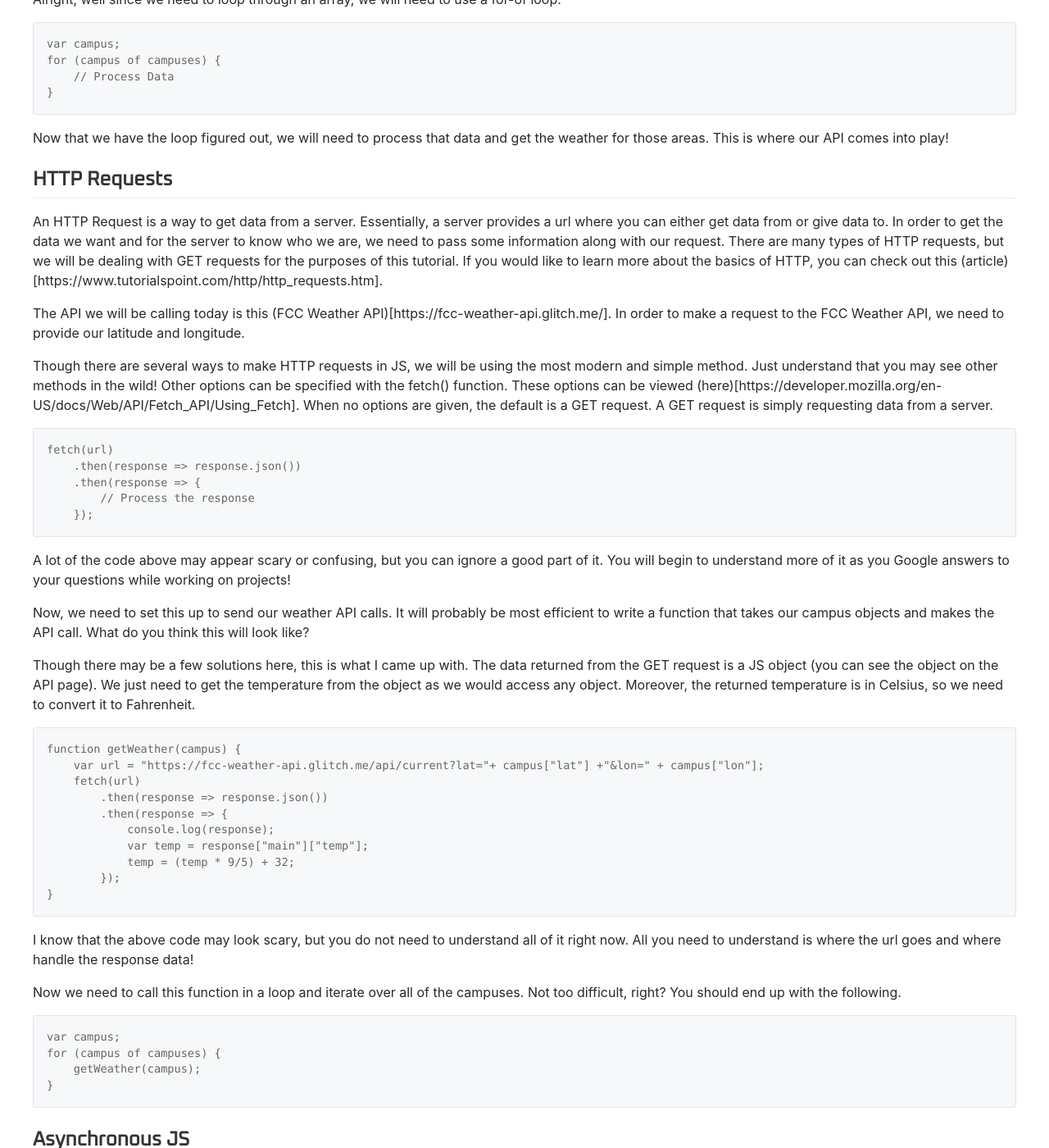
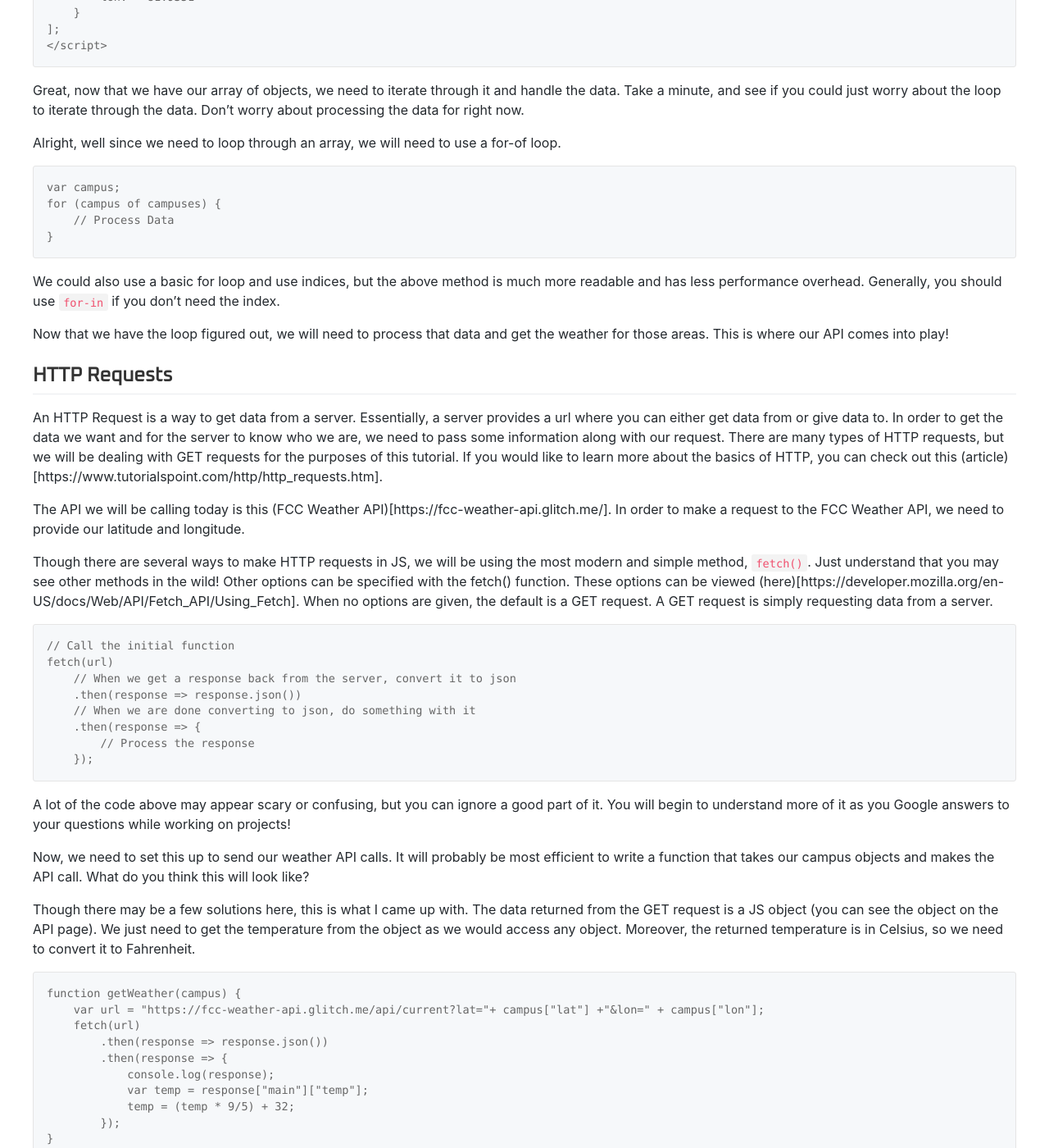
Before and after one commit to Code4Community/Code4Community.github.io, a Jekyll site: the page built from tutorials/js-tutorial.md, in a window 1280 px wide and 1400 px high, scrolled down 7785 px. Shown: the whole window at 82% size. Built offline with Jekyll 4.4.1, drawn with Linux system fonts in a browser that asks for light colours; nearby versions of some CDN libraries; some of the changed text lies outside the part shown.

Commit message:
Revise js-tutorial

````diff
--- a/tutorials/js-tutorial.md
+++ b/tutorials/js-tutorial.md
@@ -40,7 +40,7 @@
 ### Variables
 
 Variables in JS are created like this: `var myVar = 2`.  Pretty cool, right?  We do not need to declare the type of a variable in JS!  If you think that is cool, check this out.
-```
+```javascript
 var myVar = 2;
 myVar = "Michigan Sucks";
 myVar = 2.33;
@@ -50,19 +50,19 @@
 
 ### Types
 
-In JS, types seem to take a backseat (which is one of the many criticsms of the language).  As you saw above, variables are not given a specific type and can be changed at any point.  This cause some hard to find bugs!  That said, there are only a few important types in JS.
+In JS, types seem to take a backseat (which is one of the many criticisms of the language).  As you saw above, variables are not given a specific type and can be changed at any point.  This cause some hard to find bugs!  That said, there are only a few important types in JS.
 
 #### Number
 
-This is a very straight forward types.  JS Numbers can be Integers, Floats, or Doubles.
+This is a very straight forward type.  JS Numbers can be Integers, Floats, or Doubles.
 
 #### Boolean
 
-This is very strait forward as well.  Just true or false!
+This is very straight forward as well.  Just true or false!
 
 #### Arrays
 
-Arrays in JS are very different than what you are used to in other languages.  An empty array is created with `var myArray = []`.  We can also initialize an array with object with `var myArray = [2, "cool string", 3.9, true]`.  You may notice something odd here, JS arrays do not have to be restricted to only on type! Arrays can be accessed with normal indexes such that `myArray[2]` would return 3.9.  Moreover, Arrays can serve as stacks, queues, and other similar data structures with the following methods.
+Arrays in JS are very different than what you are used to in other languages.  An empty array is created with `var myArray = []`.  We can also initialize an array with object with `var myArray = [2, "cool string", 3.9, true]`.  You may notice something odd here; JS arrays do not have to be restricted to only one type! Arrays can be accessed with normal indices such that `myArray[2]` would return 3.9.  Moreover, Arrays can serve as stacks, queues, and other similar data structures with the following methods.
 
 ##### Array Methods and Properties
 
@@ -85,7 +85,7 @@
 #### String Methods and Properties
 
 * length
-    * Note: length is a property not a method.
+    * Note: length is a property, not a method, meaning if you declare a string `var str = "Hello!"`, you would get the length via `str.length`, not `str.length()`.
 * See all other string methods at [[w3schools](https://www.w3schools.com/js/js_string_methods.asp).
 
 #### String Concatenation and Interpolation
@@ -96,7 +96,7 @@
 
 This is where things tend to diverge from other languages.  JS Objects are somewhat similar to C structs.  A JS Object is created with the following code:
 
-```
+```javascript
 var team = {
     name: "Michigan",
     good: false,
@@ -106,7 +106,7 @@
 
 As we can see, objects are comma separated key-value pairs.  The values can be any JS datatype or method.  For example, an object can contain another object or even an array!  Below in a more complex example.
 
-```
+```javascript
 var sport = {
     type: "College Football",
     ball: {
@@ -137,7 +137,7 @@
 
 We can, also, make constructors for objects.  Below is an example of a constructor and how to use it.
 
-```
+```javascript
 function Team(name, sport, season) {
     this.Name = name;
     this.Sport = sport;
@@ -164,17 +164,20 @@
 
 Conditional Structures are very similar to what you may be used to in other languages.  The code snippets show examples of a few if structures.
 
-```
+```javascript
+// if statement
 if (condition) {
 
 }
 
+// if-else statement
 if (condition) {
 
 } else {
 
 }
 
+// Chained if-else statements
 if (condition) {
 
 } else if (condition) {
@@ -186,7 +189,7 @@
 }
 ```
 
-There is also such a thing as a switch-case structures in JS, but I will not go over those here.
+JavaScript has switch statements syntactically similar to other languages, but we will not go over them here.
 
 ### Loops and Iteration
 
@@ -194,7 +197,7 @@
 
 These For loops act the same as For loops in Java and other languages.
 
-```
+```javascript
 for (var i = 0; i < 10; i++){
 
 }
@@ -204,7 +207,7 @@
 
 For-In loops are for iterating through the properties of an object.  For example, if we have the following object:
 
-```
+```javascript
 var team = {
     name: "Ohio State",
     nickname: "Bucks"
@@ -213,7 +216,7 @@
 
 We can use a for-in loop to iterate through the object like this:
 
-```
+```javascript
 var p;
 for (p in team) {
     console.log(team[p]);
@@ -226,25 +229,25 @@
 
 For-Of loops are for iterating over arrays.  For example, if we have the following array:
 
-```
+```javascript
 var teams = ["Michigan", "Ohio State", "Rutgers"]
 ```
 
 We can use a for-of loop to iterate through the array like this:
 
-```
+```javascript
 var p;
 for (p of teams) {
     console.log(p);
 }
 ```
- That code snippet would print "Michigan", "Ohio State", and "Rutgers" to the console.
+That code snippet would print "Michigan", "Ohio State", and "Rutgers" to the console.
 
- #### While Loops
+#### While Loops
 
- While loops work the same way as they do in other languages, so this will be brief.  The syntax for while loops looks like this:
+While loops work the same way as they do in other languages, so this will be brief.  The syntax for while loops looks like this:
 
-```
+```javascript
 while (condition) {
     ...
 }
@@ -254,7 +257,7 @@
 
 Functions in JS are quite simple.  You do not need to provide the return type or types of the parameters as you may need to in other languages.  Functions will look something like the following.
 
-```
+```javascript
 function myFunction(param1, param2) {
     ...
     return param1 + param2;
@@ -263,23 +266,25 @@
 
 #### Anonymous Functions
 
-Anonymous Functions are functions that do not have a name, so they cannot be called by name.  Anonymous Functions can be passed as parameters into functions, set as property values in objects (as we saw before), etc.  There are two ways to create an anonymous functions, both are shown below.
+Anonymous Functions are functions that do not have a name, so they cannot be called by name.  Anonymous Functions can be passed as parameters into functions, set as property values in objects (as we saw before), etc.  There are two ways to create an anonymous functions; both are shown below.
 
+```javascript
+myMethod(function(param1, param2) {
+    return param1 + param2;
+});
+
+myMethod((param1, param2) => {
+    param1 + param2
+});
 ```
-    myMethod(function(param1, param2) {
-        return param1 + param2;
-    });
 
-    myMethod((param1, param2) => {
-        param1 + param2
-    });
-```
+`myMethod` in this example is just an arbitrary method that takes in a function as one of its parameters. If you're coming from other languages where passing functions into another function isn't really a thing, just know that it absolutely is a thing in JavaScript and comes up frequently.
 
 ### Let's Start Writing Some Code!
 
 Alright, now that we know the basic JS syntax we can get to writing some code! Through out the remainder of this tutorial, we will be adding the current temperature of each OSU campus on the HTML page created in the HTML & CSS tutorial.
 
-Open up your HTML file from the HTML & CSS tutorial.  Then, add `<script></script>` after the `<body>` tag ends but before the `<html>` tag ends.  For the purposes of this tutorial, all of our JS will go in the script tags.  For what its worth, we could also make a .js file and put `<script src="myscripts.js"></script>` in the `<head>`, but we will not do that here.
+Open up your HTML file from the HTML & CSS tutorial.  Then, add `<script></script>` after the `<body>` tag ends but before the `<html>` tag ends.  For the purposes of this tutorial, all of our JS will go in the script tags.  For what its worth, we could also make a .html file and put `<script src="myscripts.js"></script>` in the `<head>`, but we will not do that here.
 
 First, we need to create an array of objects that holds the name of each campus, latitude, and longitude.  Below is a list of the latitudes and longitudes for each campus, see if you can figure out how to make an array of objects before you look at the solution!
 
@@ -304,7 +309,7 @@
 
 Ok, great!  This is what you should have thus far.
 
-```
+```javascript
 <script>
 var campuses = [
     {
@@ -345,12 +350,14 @@
 
 Alright, well since we need to loop through an array, we will need to use a for-of loop.
 
-```
+```javascript
 var campus;
 for (campus of campuses) {
     // Process Data
 }
 ```
+
+We could also use a basic for loop and use indices, but the above method is much more readable and has less performance overhead. Generally, you should use `for-in` if you don't need the index.
 
 Now that we have the loop figured out, we will need to process that data and get the weather for those areas.  This is where our API comes into play!
 
@@ -360,11 +367,14 @@
 
 The API we will be calling today is this (FCC Weather API)[https://fcc-weather-api.glitch.me/].  In order to make a request to the FCC Weather API, we need to provide our latitude and longitude.
 
-Though there are several ways to make HTTP requests in JS, we will be using the most modern and simple method.  Just understand that you may see other methods in the wild!  Other options can be specified with the fetch() function.  These options can be viewed (here)[https://developer.mozilla.org/en-US/docs/Web/API/Fetch_API/Using_Fetch].  When no options are given, the default is a GET request.  A GET request is simply requesting data from a server.
+Though there are several ways to make HTTP requests in JS, we will be using the most modern and simple method, `fetch()`.  Just understand that you may see other methods in the wild!  Other options can be specified with the fetch() function.  These options can be viewed (here)[https://developer.mozilla.org/en-US/docs/Web/API/Fetch_API/Using_Fetch].  When no options are given, the default is a GET request.  A GET request is simply requesting data from a server.
 
-```
+```javascript
+// Call the initial function
 fetch(url)
+    // When we get a response back from the server, convert it to json
     .then(response => response.json())
+    // When we are done converting to json, do something with it
     .then(response => {
         // Process the response
     });
@@ -375,7 +385,7 @@
 
 Though there may be a few solutions here, this is what I came up with.  The data returned from the GET request is a JS object (you can see the object on the API page). We just need to get the temperature from the object as we would access any object.  Moreover, the returned temperature is in Celsius, so we need to convert it to Fahrenheit.
 
-```
+```javascript
 function getWeather(campus) {
     var url = "https://fcc-weather-api.glitch.me/api/current?lat="+ campus["lat"] +"&lon=" + campus["lon"];
     fetch(url)
@@ -388,11 +398,11 @@
 }
 ```
 
-I know that the above code may look scary, but you do not need to understand all of it right now.  All you need to understand is where the url goes and where handle the response data!
+I know that the above code may look scary, but you do not need to understand all of it right now.  All you need to understand is where the url goes and where to handle the response data!
 
 Now we need to call this function in a loop and iterate over all of the campuses. Not too difficult, right? You should end up with the following.
 
-```
+```javascript
 var campus;
 for (campus of campuses) {
     getWeather(campus);
@@ -409,7 +419,7 @@
 
 Below is a brief example of these keywords in use.  I encourage you to check out (this article)[https://developer.mozilla.org/en-US/docs/Web/JavaScript/Reference/Statements/async_function] to gain a better understanding of these keywords
 
-```
+```javascript
 async function myFunc() {
     await 1
 }
@@ -419,11 +429,11 @@
 
 ### Editing the HTML of the DOM
 
-Great!  Now we have most of our weather thingy working.  Now all we have to do is inject the temperature that we get from the API into the HTML.  This is done with something called DOM Manipulation.  The DOM, or Document Object Model, is an object that represents the HTML page in JS.
+Great!  Now we have most of our weather thingy working.  Now all we have to do is inject the temperature that we get from the API into the HTML.  This is done with something called DOM Manipulation.  The DOM, or Document Object Model, is an object that represents the HTML page in JS, and by working with it through certain methods, we can edit parts of the HTML based on things we have in JavaScript.
 
 We can find elements in our HTML page by assigning id's to some elements and using the following method call:  `var element = document.getElementById("id");`.  We can also find elements by other methods such as by class or tag name, but we will just ID here. We can then edit the HTML that is inside the returned element with `element.innerHTML = "some html"`.  That said, there is a better way when we are adding multiple child listItems to our list parent.  We can create a new node element and then append it to the list!  Check out the example below:
 
-```
+```javascript
 // Assume that we have list with id = "list"
 
 var node = document.createElement("LI");
@@ -434,7 +444,7 @@
 
 The first thing that we need to do in order to add campuses to our HTML page is add an id to the `<ul>` element. In order to do this, replace `<ul>` with `<ul id="campuses">`. Also, remove all of the `<li>` elements from the list. Your file now should look like the following:
 
-```
+```html
 <!DOCTYPE html>
 <html lang="en">
     <head>
@@ -535,7 +545,7 @@
 
 Now, all we need to do is add some logic to add the campuses and temperatures to the list.  We also need to assign the correct id/class depending if it is the main campus or regional campus.  How do you think we can do this?  The solution that I got is below.
 
-```
+```javascript
 var listItem = document.createElement("LI");
 var text = document.createTextNode(campus["name"] + " - " + temp);
 
@@ -552,7 +562,7 @@
 
 Does that make sense?  Do you see how we append the innerHTML every time with a new list item?  Ok, now it is time to put it all together!  Your code now should look like this.
 
-```
+```javascript
 <!DOCTYPE html>
 <html lang="en">
     <head>
@@ -670,7 +680,7 @@
 
 First off, add a button (with an id) to the HTML just above the `<ul>` tag.  You can add a button with: `<button id="refresh">Refresh</button>`.  Next, we need to add the temperatures when the page loads.  We can do so with the following piece of code:
 
-```
+```javascript
 window.addEventListener('load', function () {
     var campus;
     for (campus in campuses) {
@@ -680,7 +690,7 @@
 ```
 Lastly, all we need to do is add an action listener to our button!  Can you guess how we will do this based on the code above?  Remember that we should clear out the inner HTML of the list before appending new list items! This is how I did it:
 
-```
+```javascript
 var button = document.getElementById("refresh");
 button.addEventListener('click', function () {
     var campus;
@@ -693,7 +703,7 @@
 
 Now we just put all of this code together and run it!
 
-```
+```html
 <!DOCTYPE html>
 <html lang="en">
     <head>
````
Also changed, not shown: other parts of tutorials/js-tutorial.md (+2 -2 lines), tutorials/react-jsx-tutorial.md (+10 -0 lines).
